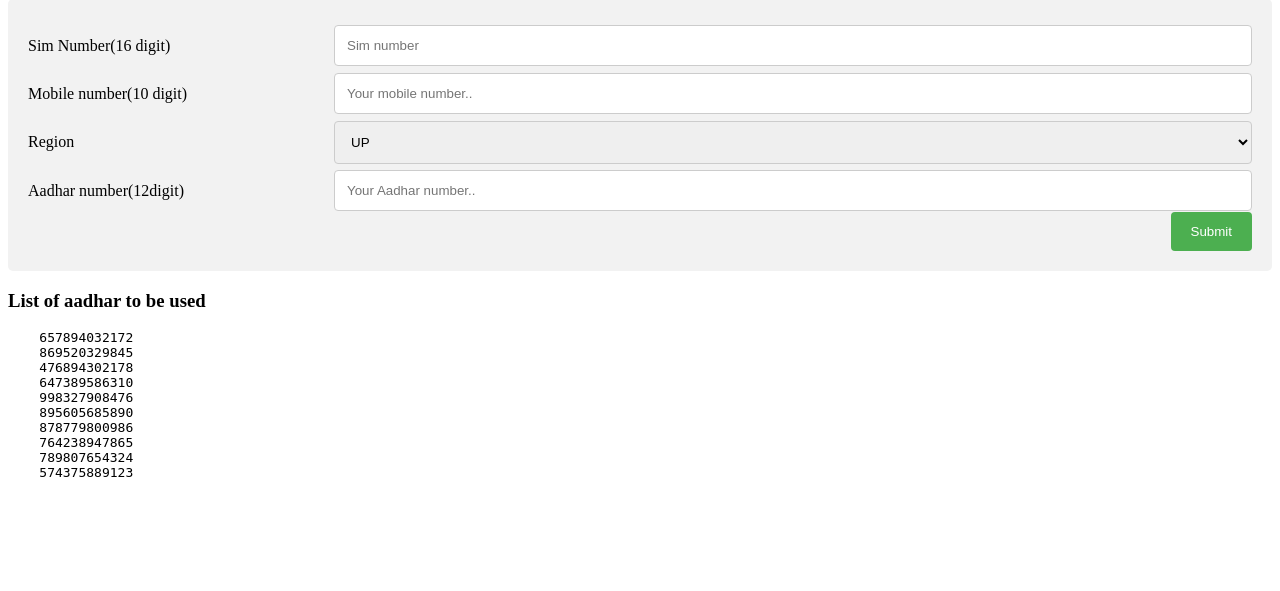
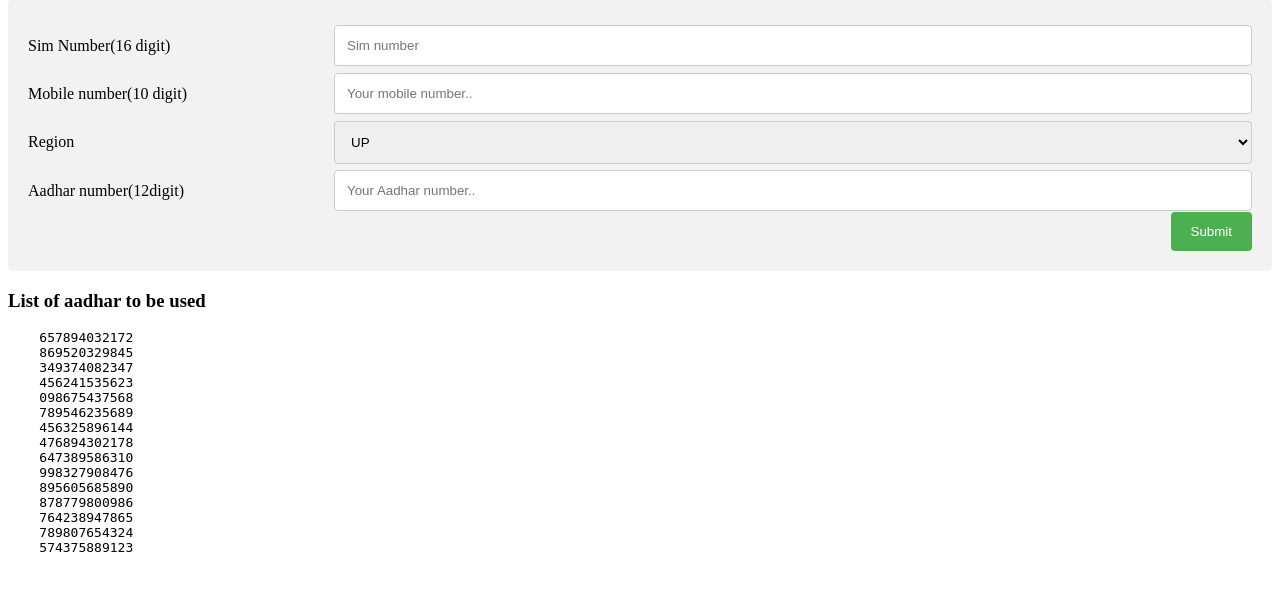
Before and after one commit to manishkumar212111/CodeChamp, a Flask app: page /TSP0 in a window 1280 px wide. Shown: the part 68-659 px from the top of the page. Run offline with Flask 2, Linux system fonts and the light colour scheme.

Commit message:
first commit

```diff
--- a/microservices/app/src/server.py
+++ b/microservices/app/src/server.py
@@ -89,7 +89,13 @@ def Airtel():
         '878779800986',
         '764238947865',
         '789807654324',
-        '574375889123']
+        '574375889123'
+              '349374082347',
+              '456241535623',
+              '098675437568',
+              '789546235689',
+              '456325896144'
+              ]
         if aadhar not in list:
             return render_template('TSP0.html', message="aadhar_no must be from below list")
 
@@ -152,7 +158,12 @@ def Jio():
             return render_template('TSP1.html', message="Mob_no must be of 10 digit")
         if len(str(aadhar)) != 12:
             return render_template('TSP1.html', message="aadhar_no must be of 12 digit")
-        list=['234516171215', '789456123451', '234567856789', '254678954624', '123546869545', '345686957612', '543128730487', '856452132512', '789213542167']
+        list=[
+              '349374082347',
+              '456241535623',
+              '098675437568',
+              '789546235689',
+              '456325896144','234516171215', '789456123451', '234567856789', '254678954624', '123546869545', '345686957612', '543128730487', '856452132512', '789213542167']
         if aadhar not in list:
             return render_template('TSP1.html', message="aadhar_no must be from below list")
 
@@ -215,7 +226,12 @@ def Vodafone():
             return render_template('TSP2.html', message="Mob_no must be of 10 digit")
         if len(str(aadhar)) != 12:
             return render_template('TSP2.html', message="aadhar_no must be of 12 digit")
-        list=['601809204314', '154645236966', '475689003887', '745216359562', '789546215689', '349374082347', '456241535623', '098675437568', '789546235689', '456325896144']
+        list=[
+              '349374082347',
+              '456241535623',
+              '098675437568',
+              '789546235689',
+              '456325896144','601809204314', '154645236966', '475689003887', '745216359562', '789546215689', '349374082347', '456241535623', '098675437568', '789546235689', '456325896144']
         if aadhar not in list:
             return render_template('TSP2.html', message="aadhar_no must be from below list")
 
@@ -278,7 +294,12 @@ def Idea():
             return render_template('TSP3.html', message="Mob_no must be of 10 digit")
         if len(str(aadhar)) != 12:
             return render_template('TSP3.html', message="aadhar_no must be of 12 digit")
-        list=['102030405007', '102030405008', '102030405009', '102030405010', '102030405011', '102030405012', '102030405013', '102030405014', '102030405015', '102030405016']
+        list=[
+              '349374082347',
+              '456241535623',
+              '098675437568',
+              '789546235689',
+              '456325896144','102030405007', '102030405008', '102030405009', '102030405010', '102030405011', '102030405012', '102030405013', '102030405014', '102030405015', '102030405016']
         if aadhar not in list:
             return render_template('TSP3.html', message="aadhar_no must be from below list")
 
--- a/microservices/app/src/templates/TSP0.html
+++ b/microservices/app/src/templates/TSP0.html
@@ -130,6 +130,11 @@ input[type=submit]:hover {
 <pre>
     657894032172
     869520329845
+    349374082347
+    456241535623
+    098675437568
+    789546235689
+    456325896144
     476894302178
     647389586310
     998327908476
--- a/microservices/app/src/templates/TSP1.html
+++ b/microservices/app/src/templates/TSP1.html
@@ -130,6 +130,11 @@ input[type=submit]:hover {
 <pre>
     234516171215
     789456123451
+    349374082347
+    456241535623
+    098675437568
+    789546235689
+    456325896144
     234567856789
     254678954624
     123546869545
--- a/microservices/app/src/templates/TSP2.html
+++ b/microservices/app/src/templates/TSP2.html
@@ -130,6 +130,11 @@ input[type=submit]:hover {
 <pre>
     601809204314
     154645236966
+    349374082347
+    456241535623
+    098675437568
+    789546235689
+    456325896144
     475689003887
     745216359562
     789546215689
--- a/microservices/app/src/templates/TSP3.html
+++ b/microservices/app/src/templates/TSP3.html
@@ -130,6 +130,11 @@ input[type=submit]:hover {
 <pre>
     102030405007
     102030405008
+    349374082347
+    456241535623
+    098675437568
+    789546235689
+    456325896144
     102030405009
     102030405010
     102030405011
--- a/microservices/app/src/test.py
+++ b/microservices/app/src/test.py
@@ -25,7 +25,7 @@ headers = {
 resp = requests.request("POST", url, data=json.dumps(requestPayload), headers=headers)
 list=[]
 # resp.content contains the json response.
-for i in range(60,70):
+for i in range(45,50):
     print resp.json()[i]['aadhar_no']
     list.append(resp.json()[i]['aadhar_no'])
 
```
